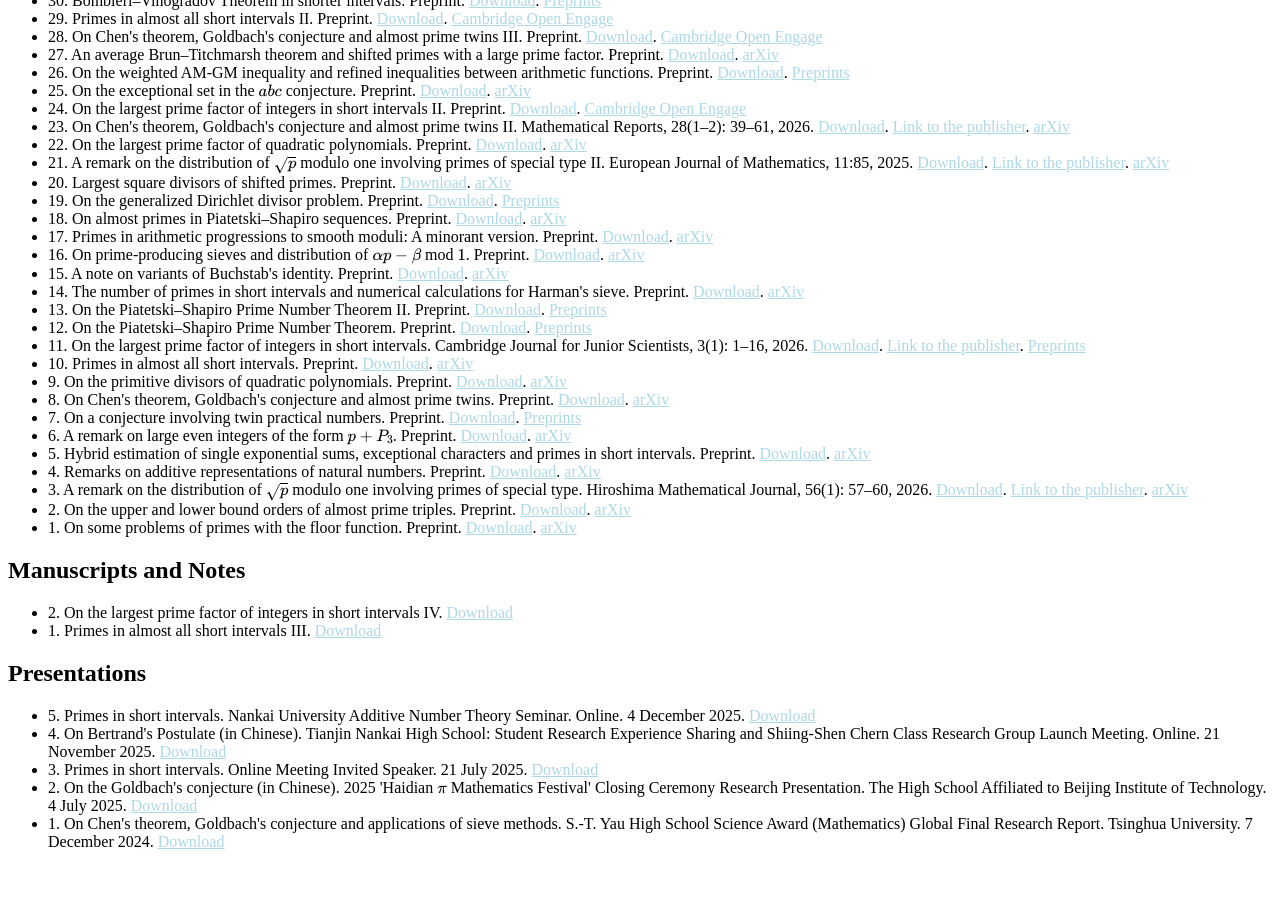
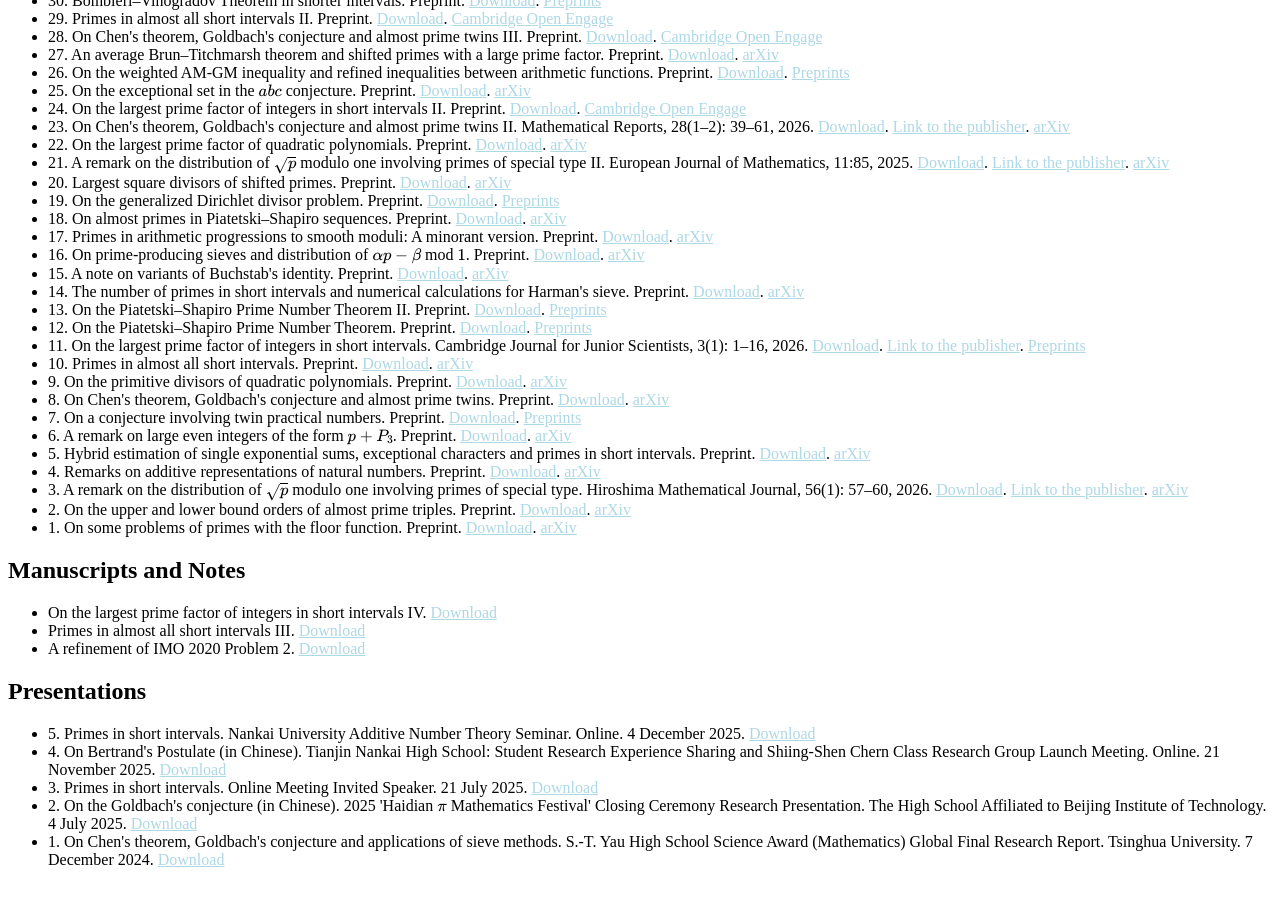
Before and after one commit to CareyRunboLi/CareyRunboLi.github.io, a Jekyll site: the page built from index.md, in a window 1280 px wide and 900 px high, scrolled down 1854 px. Built offline with Jekyll 4.4.1, drawn with Linux system fonts in a browser that asks for light colours; some web fonts are replaced; formulas are drawn with MathJax 3; a style sheet for code colours, icons or effects is not loaded; our own code applies the rules of GitHub Pages for plain Markdown files.

Commit message:
Update manuscripts.md

```diff
--- a/_includes/manuscripts.md
+++ b/_includes/manuscripts.md
@@ -7,6 +7,7 @@
 ## Manuscripts and Notes
 
 <ul style="margin:0 0 5px;">
-  <li>2. On the largest prime factor of integers in short intervals IV. <a href="https://runbolicarey.com/assets/downloads/On_the_largest_prime_factor_of_integers_in_short_intervals_IV.pdf"><span>Download</span></a></li>
-  <li>1. Primes in almost all short intervals III. <a href="https://runbolicarey.com/assets/downloads/Primes_in_almost_all_short_intervals_III.pdf"><span>Download</span></a></li>
+  <li>On the largest prime factor of integers in short intervals IV. <a href="https://runbolicarey.com/assets/downloads/On_the_largest_prime_factor_of_integers_in_short_intervals_IV.pdf"><span>Download</span></a></li>
+  <li>Primes in almost all short intervals III. <a href="https://runbolicarey.com/assets/downloads/Primes_in_almost_all_short_intervals_III.pdf"><span>Download</span></a></li>
+  <li>A refinement of IMO 2020 Problem 2. <a href="https://runbolicarey.com/assets/downloads/A_refinement_of_IMO_2020_Problem_2.pdf"><span>Download</span></a></li>
 </ul>
```
